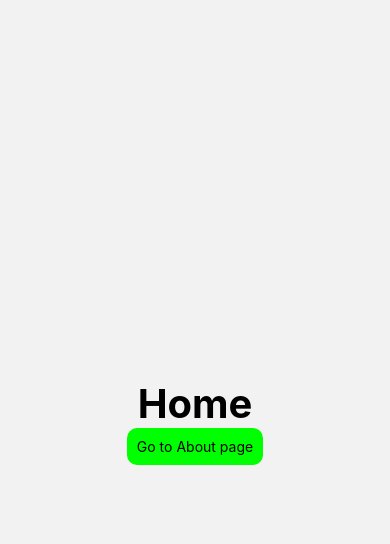
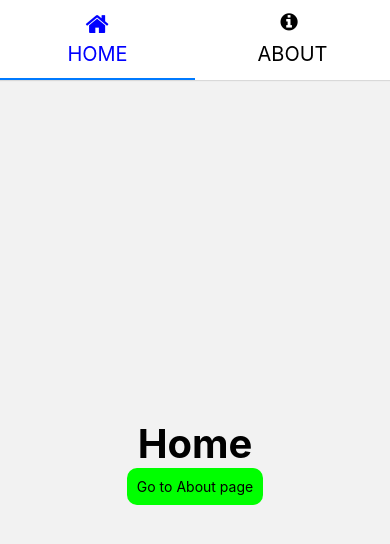
Before and after one commit to Ik3nna/firstApp, a React Native app: screen /Home in a window 390 px wide. Shown: the top 544 px of the page. Built offline with nearby package versions, Linux system fonts and the light colour scheme.

Commit message:
feat: Bottom-tab and Top-tab navigation

```diff
--- a/App.js
+++ b/App.js
@@ -1,82 +1,53 @@
 import { NavigationContainer } from '@react-navigation/native';
-import { createStackNavigator } from '@react-navigation/stack';
-import { StatusBar } from 'expo-status-bar';
-import React from "react";
-import { Pressable, StyleSheet, Text, View, } from 'react-native';
+import { createBottomTabNavigator  } from "@react-navigation/bottom-tabs";
+import { createMaterialTopTabNavigator } from "@react-navigation/material-top-tabs"
+import Home from './src/screens/home';
+import About from './src/screens/about';
 
-const Stack = createStackNavigator();
+// icons
+import { FontAwesome } from '@expo/vector-icons';
+import { SafeAreaView } from 'react-native';
 
-function Home ({ navigation }) {
-  const onPressHandler = ()=> {
-    navigation.navigate("About")
-  }
-
-  return(
-    <View style={styles.body}>
-      <Text style={styles.text}>Home</Text>
-
-      <Pressable
-        onPress={onPressHandler}
-        style={({pressed})=>
-        [
-          { backgroundColor: pressed ? "#ddd" : "#0f0" },
-          styles.button
-        ]}
-      >
-        <Text>Go to About page</Text>
-      </Pressable>
-    </View>
-  )
-}
-
-function About ({ navigation }) {
-  const onPressHandler = ()=> {
-    // navigation.navigate("Home")
-    navigation.goBack();
-  }
-
-  return(
-    <View style={styles.body}>
-      <Text style={styles.text}>About</Text>
-
-      <Pressable
-        onPress={onPressHandler}
-        style={({pressed})=>
-        [
-          { backgroundColor: pressed ? "#ddd" : "#0f0" },
-          styles.button
-        ]}
-      >
-        <Text>Go to Home page</Text>
-      </Pressable>
-    </View>
-  )
-}
+// const Tab = createBottomTabNavigator();
+// const Tab = createMaterialBottomTabNavigator();
+const Tab = createMaterialTopTabNavigator();
 
 export default function App() {
 
   return (
-    <NavigationContainer>
-      <Stack.Navigator screenOptions={{ header: ()=> null }}>
-        <Stack.Screen name="Home" component={Home} />
-        <Stack.Screen name="About" component={About} />
-      </Stack.Navigator>
-    </NavigationContainer>
+    <SafeAreaView style={{ flex: 1 }}>
+      <NavigationContainer>
+        <Tab.Navigator
+          screenOptions={({route})=>({
+            tabBarIcon: ({ focused, size, color })=>{
+              let iconName;
+              if (route.name === "Home") {
+                iconName="home";
+                size=focused ? 25 : 20;
+                // color=focused && "blue"
+              } else if (route.name === "About") {
+                iconName="info-circle";
+                size=focused ? 25 : 20;
+                // color=focused && "blue"
+              }
+              return (
+                <FontAwesome name={iconName} size={size} color={color} />
+              )
+            }
+          })}
+          // activeColor='#f0edf6'
+          // inactiveColor='#3e2465'
+          // barStyle={{ backgroundColor: "#694fad" }}
+          tabBarOptions={{
+            activeTintColor: 'blue',
+            inactiveTintColor: "black",
+            labelStyle: { fontSize: 20 },
+          }}
+        >
+          <Tab.Screen name="Home" component={Home} />
+          <Tab.Screen name="About" component={About} />
+        </Tab.Navigator>
+      </NavigationContainer>
+    </SafeAreaView>
   );
 }
-
-const styles = StyleSheet.create({
-  body: {
-    flex: 1,
-    justifyContent: "center",
-    alignItems: "center"
-  },
-  text: {
-    fontSize: 40,
-    fontWeight: "bold"
-  },
-  button: {
-    padding: 10,
-    borderRadius: 10,
-  }
-});
--- /dev/null
+++ b/src/screens/about.js
@@ -0,0 +1,44 @@
+import { Text, Pressable, StyleSheet, SafeAreaView } from "react-native";
+import { StatusBar } from 'expo-status-bar';
+
+const About = ({ navigation }) => {
+  const onPressHandler = ()=> {
+    navigation.navigate("Home")
+  }
+
+  return (
+    <SafeAreaView style={styles.body}>
+      <StatusBar style="auto" />
+      <Text style={styles.text}>About</Text>
+
+      <Pressable
+        onPress={onPressHandler}
+        style={({pressed})=>
+        [
+          { backgroundColor: pressed ? "#ddd" : "#0f0" },
+          styles.button
+        ]}
+      >
+        <Text>Go to Home page</Text>
+      </Pressable>
+    </SafeAreaView>
+  )
+}
+
+export default About
+
+const styles = StyleSheet.create({
+    body: {
+      flex: 1,
+      justifyContent: "center",
+      alignItems: "center"
+    },
+    text: {
+      fontSize: 40,
+      fontWeight: "bold"
+    },
+    button: {
+      padding: 10,
+      borderRadius: 10,
+    }
+});
--- /dev/null
+++ b/src/screens/home.js
@@ -0,0 +1,44 @@
+import { Text, Pressable, StyleSheet, SafeAreaView } from "react-native";
+import { StatusBar } from 'expo-status-bar';
+
+const Home = ({ navigation }) => {
+  const onPressHandler = ()=> {
+    navigation.navigate("About")
+  }
+
+  return (
+    <SafeAreaView style={styles.body}>
+      <StatusBar style="auto" />
+      <Text style={styles.text}>Home</Text>
+
+      <Pressable
+        onPress={onPressHandler}
+        style={({pressed})=>
+        [
+          { backgroundColor: pressed ? "#ddd" : "#0f0" },
+          styles.button
+        ]}
+      >
+        <Text>Go to About page</Text>
+      </Pressable>
+    </SafeAreaView>
+  )
+}
+
+export default Home;
+
+const styles = StyleSheet.create({
+    body: {
+      flex: 1,
+      justifyContent: "center",
+      alignItems: "center"
+    },
+    text: {
+      fontSize: 40,
+      fontWeight: "bold"
+    },
+    button: {
+      padding: 10,
+      borderRadius: 10,
+    }
+});
```
Also changed, not shown: package.json (+7 -1 lines), 1 other file (tests, documents, lock files or other folders).
